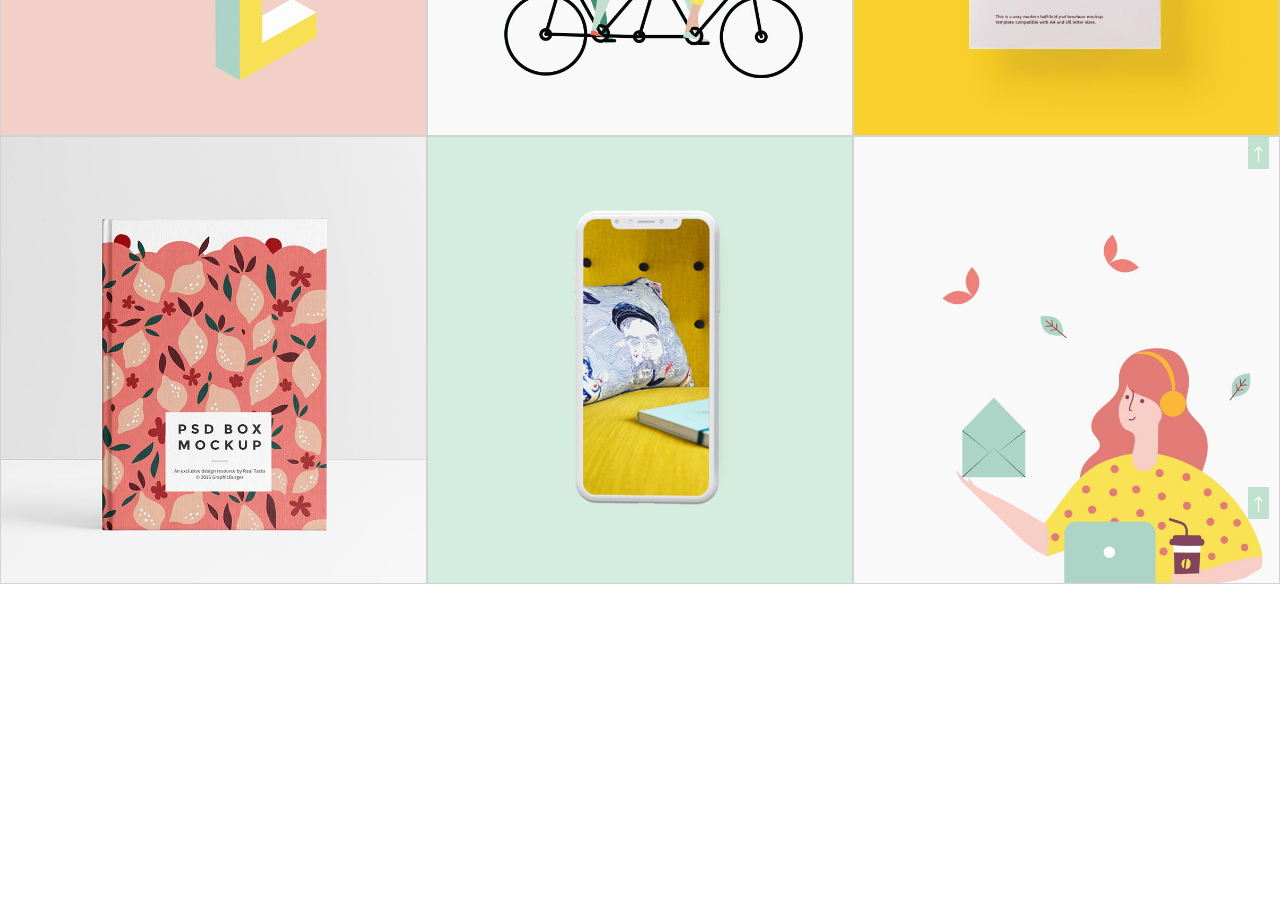
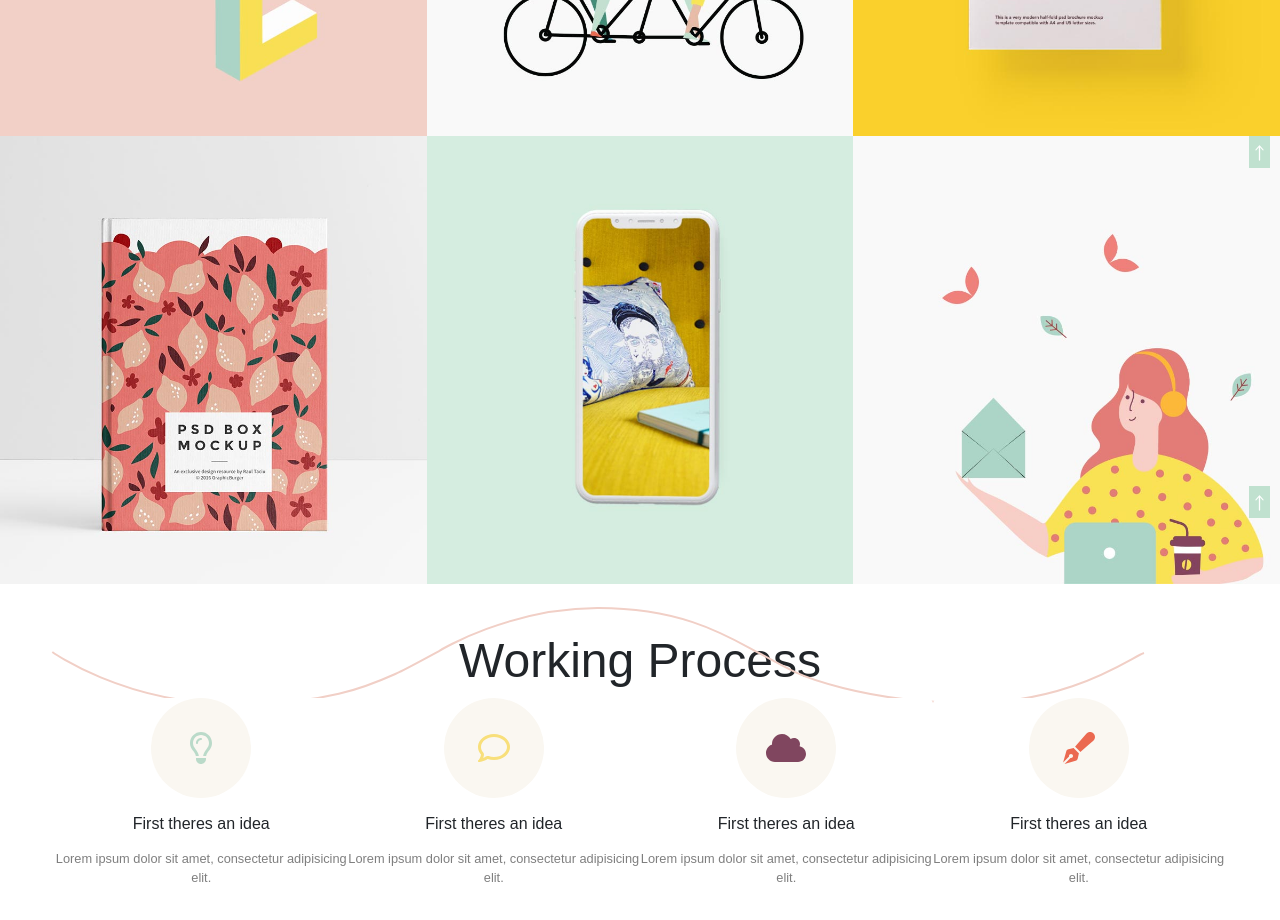
Before and after one commit to FrancescoCesari97/proj-html-vuejs, a Vue app: page / in a window 1280 px wide. Shown: the part 780-1700 px from the top of the page. Before the commit the page ends 1364 px from the top, so only its background shows below. Built offline with nearby package versions, Linux system fonts and the light colour scheme.

Commit message:
Aggiunta la sezione working process

```diff
--- a/package.json
+++ b/package.json
@@ -9,6 +9,11 @@
     "preview": "vite preview"
   },
   "dependencies": {
+    "@fortawesome/fontawesome-svg-core": "^6.5.1",
+    "@fortawesome/free-brands-svg-icons": "^6.5.1",
+    "@fortawesome/free-regular-svg-icons": "^6.5.1",
+    "@fortawesome/free-solid-svg-icons": "^6.5.1",
+    "@fortawesome/vue-fontawesome": "^3.0.6",
     "axios": "^1.6.7",
     "bootstrap": "^5.3.2",
     "vue": "^3.4.15"
--- a/src/components/AppFooter.vue
+++ b/src/components/AppFooter.vue
@@ -33,15 +33,11 @@ export default{
 
 
 
-<style lang="scss">
+<style scoped lang="scss">
 
 
 
-.container{
-  display: flex;
 
-
-}
 
 
 </style>
--- a/src/components/AppMain.vue
+++ b/src/components/AppMain.vue
@@ -5,6 +5,10 @@
 
 import AppHeroSectionVue from './Main components/AppHeroSection.vue';
 import AppCardSection from './Main components/AppCardSection.vue';
+import AppShortSectionVue from './Main components/AppShortSection.vue';
+
+
+
 
 export default{
   data(){
@@ -16,7 +20,7 @@ export default{
   },
 
 
-  components: {AppHeroSectionVue, AppCardSection},
+  components: {AppHeroSectionVue, AppCardSection, AppShortSectionVue},
 
 
 };
@@ -30,6 +34,9 @@ export default{
 
     <AppHeroSectionVue></AppHeroSectionVue>
     <AppCardSection></AppCardSection>
+    <AppShortSectionVue></AppShortSectionVue>
+
+
 
 
 
--- a/src/components/Header componensts/AppTopBar.vue
+++ b/src/components/Header componensts/AppTopBar.vue
@@ -48,7 +48,7 @@ export default{
 
 
 
-<style lang="scss">
+<style scoped lang="scss">
 
 
 
--- a/src/components/Main components/AppCardSection.vue
+++ b/src/components/Main components/AppCardSection.vue
@@ -87,6 +87,7 @@ export default{
   .card{
     border-radius: 0;
     margin: 0;
+    border: 0;
     width: calc(100% / 3);
     position: relative;
 
--- a/src/components/Main components/AppHeroSection.vue
+++ b/src/components/Main components/AppHeroSection.vue
@@ -121,7 +121,7 @@ export default{
             .leaves-3{
                 position: absolute;
                 bottom: 259px;
-                right: -289px;
+                right: -324px;
                 width: 30%;
             }
             .leaves-4{
@@ -144,7 +144,7 @@ export default{
             .leaves-7{
                 position: absolute;
                 bottom: 274px;
-                right: 119px;
+                right: 177px;
                 width: 25%;
                 transform: rotate(-15deg);
             }
--- /dev/null
+++ b/src/components/Main components/AppShortSection.vue
@@ -0,0 +1,159 @@
+<script>
+
+
+export default{
+  data(){
+    return{
+
+    };
+
+
+  },
+
+
+
+
+};
+</script>
+
+
+
+
+
+<template>
+
+<div class="container py-5">
+
+    <h3 class="text-center"> Working Process</h3>
+    <div class="linea-rossa">
+
+        <img src="../assets/svg/svg-3.svg" alt="">
+    </div>
+
+    <div class="wrapper">
+        <div class="card">
+            <div class="circle-icon text-center ">
+                <font-awesome-icon class=" icon" :icon="['far', 'lightbulb']" size="2xl" />
+            </div>
+            <h4 class="text-center my-3">First theres an idea</h4>
+            <p class="text-center">Lorem ipsum dolor sit amet, consectetur adipisicing elit.
+            </p>
+        </div>
+
+        <div class="card">
+            <div class="circle-icon messaggio">
+                <font-awesome-icon :icon="['far', 'comment']" size="2xl" />
+            </div>
+            <h4 class="text-center my-3">First theres an idea</h4>
+            <p class="text-center">Lorem ipsum dolor sit amet, consectetur adipisicing elit.
+            </p>
+        </div>
+
+        <div class="card">
+            <div class="circle-icon nuvola ">
+                <font-awesome-icon :icon="['fas', 'cloud']" size="2xl" />
+            </div>
+            <h4 class="text-center my-3">First theres an idea</h4>
+            <p class="text-center">Lorem ipsum dolor sit amet, consectetur adipisicing elit.
+            </p>
+        </div>
+
+        <div class="card">
+            <div class="circle-icon penna">
+                <font-awesome-icon :icon="['fas', 'pen-fancy']"  size="2xl" />
+            </div>
+            <h4 class="text-center my-3">First theres an idea</h4>
+            <p class="text-center">Lorem ipsum dolor sit amet, consectetur adipisicing elit.
+            </p>
+        </div>
+
+    </div>
+</div>
+
+
+
+
+</template>
+
+
+
+
+
+
+<style lang="scss" scoped>
+
+    .container{
+        position: relative;
+
+
+        .linea-rossa{
+                position: absolute;
+                left: 10px;
+                top: 10px;
+
+
+            }
+
+        h3{
+
+            font-size: 3rem;
+
+        }
+        .wrapper{
+
+            display: flex;
+            position: relative;
+
+
+            .card{
+                border: 0;
+                width: 25%;
+
+                h4{
+                    font-size: 1rem;
+                }
+
+                p{
+                    font-size: 0.8rem;
+                    color: rgba(0, 0, 0, 0.507);
+                }
+
+                .circle-icon{
+                    background-color: #faf7f1;
+                    border-radius: 50%;
+                    width: 100px;
+                    height: 100px;
+                    padding: 20px;
+                    color: #badac9 ;
+                    margin: auto;
+                    display: flex;
+                    align-items: center;
+                    justify-content: center;
+
+
+
+
+
+
+                }
+
+
+                .messaggio{
+                    color:#f8df7a ;
+                };
+                .nuvola{
+                    color: #80465f;
+                }
+
+                .penna{
+                    color:#eb6950;
+                }
+
+
+            }
+
+        }
+
+    }
+
+</style>
--- a/src/main.js
+++ b/src/main.js
@@ -5,4 +5,20 @@ import App from "./App.vue";
 // Import all of Bootstrap's JS
 import * as bootstrap from "bootstrap";
 
-createApp(App).mount("#app");
+/* import the fontawesome core */
+import { library } from "@fortawesome/fontawesome-svg-core";
+
+/* import font awesome icon component */
+import { FontAwesomeIcon } from "@fortawesome/vue-fontawesome";
+
+/* import specific icons */
+import { faCloud, faPenFancy } from "@fortawesome/free-solid-svg-icons";
+import { faLightbulb, faComment } from "@fortawesome/free-regular-svg-icons";
+import {} from "@fortawesome/free-brands-svg-icons";
+
+/* add icons to the library */
+library.add(faLightbulb, faComment, faCloud, faPenFancy);
+
+const app = createApp(App);
+
+app.component("font-awesome-icon", FontAwesomeIcon).mount("#app");
```
Also changed, not shown: 1 other file (tests, documents, lock files or other folders).
